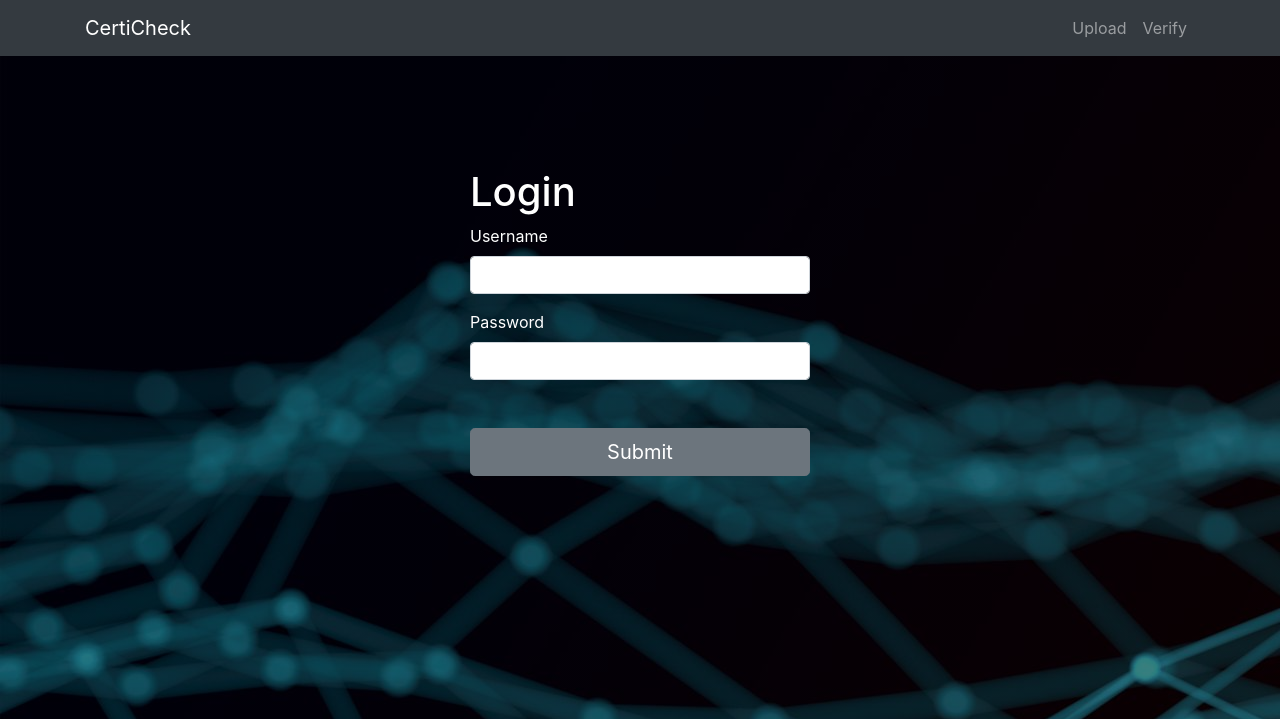
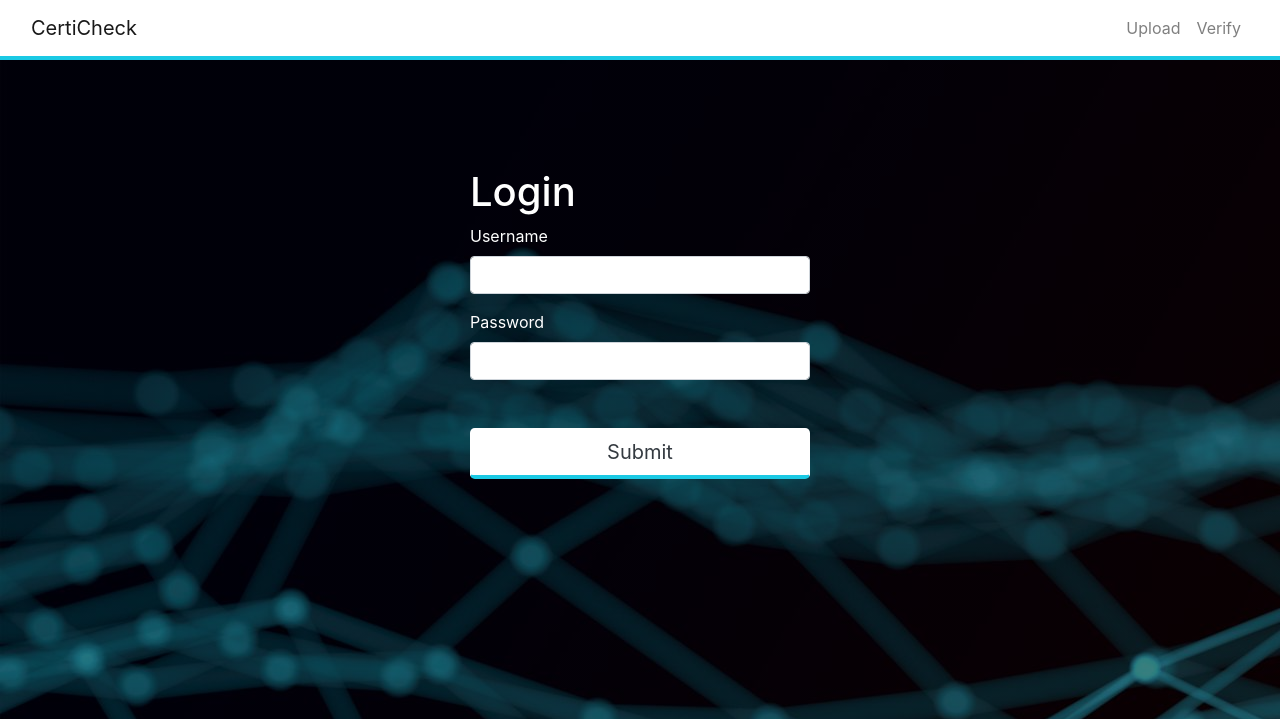
Before and after one commit to anshB1998/CertiCheck, a Flask app: page /login in a window 1280 px wide. Shown: the top 719 px of the page. Run offline with Flask 2, Linux system fonts and the light colour scheme; some libraries are stand-ins or nearby versions.

Commit message:
Change buttons, nav styling, fix upload UI issue

```diff
--- a/templates/includes/_navbar.html
+++ b/templates/includes/_navbar.html
@@ -1,5 +1,5 @@
-<nav class="navbar navbar-expand-md navbar-dark bg-dark fixed-top">
-  <div class="container">
+<nav class="navbar navbar-expand-md navbar-light fixed-top bg-white" style="border-bottom: #1ac9e4 4px solid;">
+  <div class="container-fluid">
     <a href="/" class="navbar-brand">CertiCheck</a>
     <button class="navbar-toggler" data-toggle="collapse" data-target="#navbarCollapse">
       <span class="navbar-toggler-icon"></span>
--- a/templates/layout.html
+++ b/templates/layout.html
@@ -29,9 +29,16 @@
     crossorigin="anonymous"></script>
   <script src="https://stackpath.bootstrapcdn.com/bootstrap/4.1.3/js/bootstrap.min.js" integrity="sha384-ChfqqxuZUCnJSK3+MXmPNIyE6ZbWh2IMqE241rYiqJxyMiZ6OW/JmZQ5stwEULTy"
     crossorigin="anonymous"></script>
-  <script src="//cdn.ckeditor.com/4.6.2/basic/ckeditor.js"></script>
   <script type="text/javascript">
-    CKEDITOR.replace('editor')
+    $('#uploadInput').change(function(){
+      $('#uploadText').text("1 File(s) selected");
+    });
+    $('#pdfInput').change(function(){
+      $('#pdfText').text("1 File(s) selected");
+    });
+    $('#jsonInput').change(function(){
+      $('#jsonText').text("1 File(s) selected");
+    });
   </script> {% block end_body %}{% endblock %}
 </body>
 
--- a/templates/login.html
+++ b/templates/login.html
@@ -14,7 +14,8 @@
           <label>Password</label>
           <input type="password" name="password" class="form-control" value={{request.form.password}}>
         </div>
-        <button type="submit" class="btn btn-secondary btn-lg btn-block mt-5">Submit</button>
+        <button type="submit" class="btn bg-white text-dark btn-lg btn-block mt-5"
+          style="border-bottom: #1ac9e4 4px solid;">Submit</button>
       </form>
     </div>
     <div class="col"></div>
```
Also changed, not shown: templates/upload.html (+4 -3 lines), templates/verify.html (+6 -5 lines).
